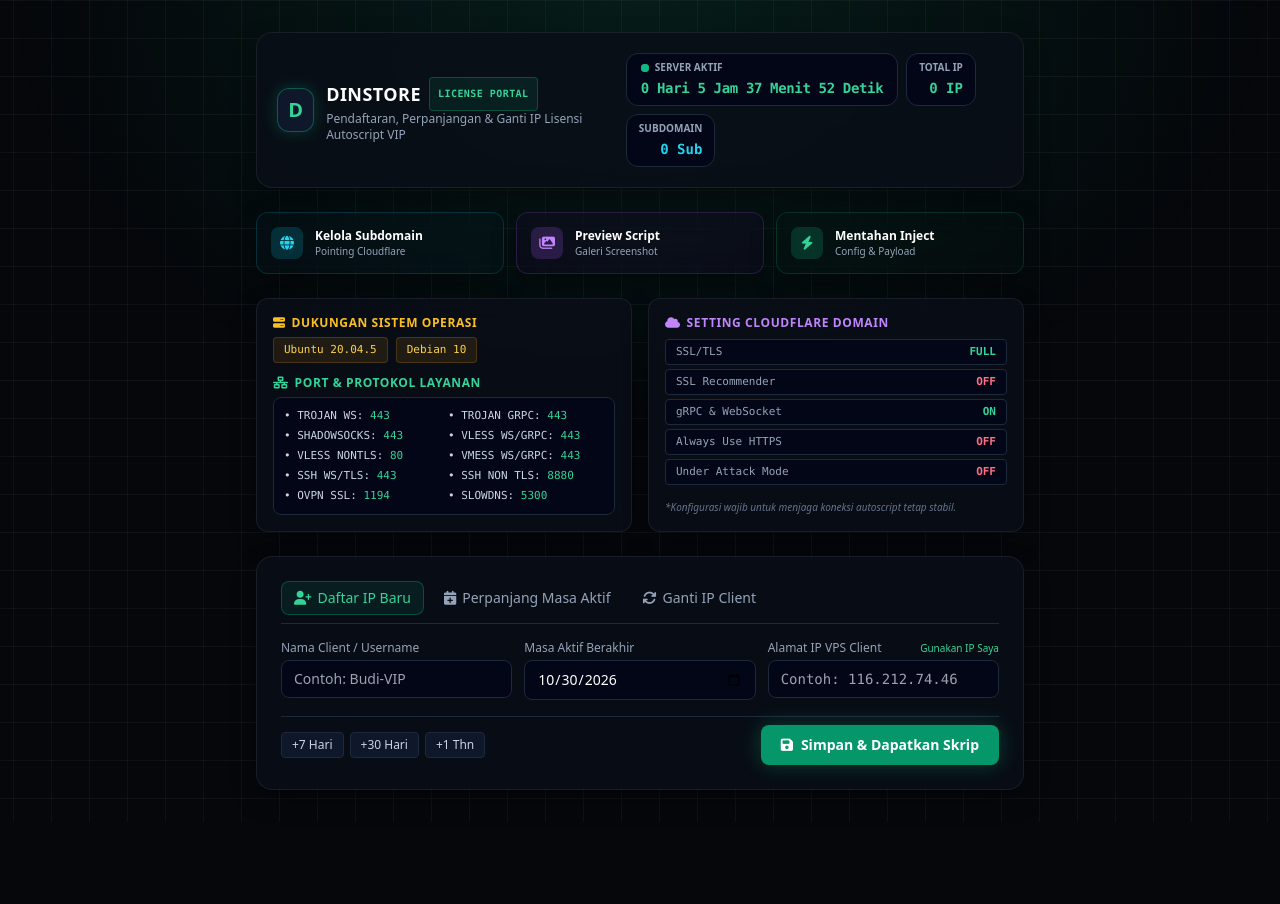
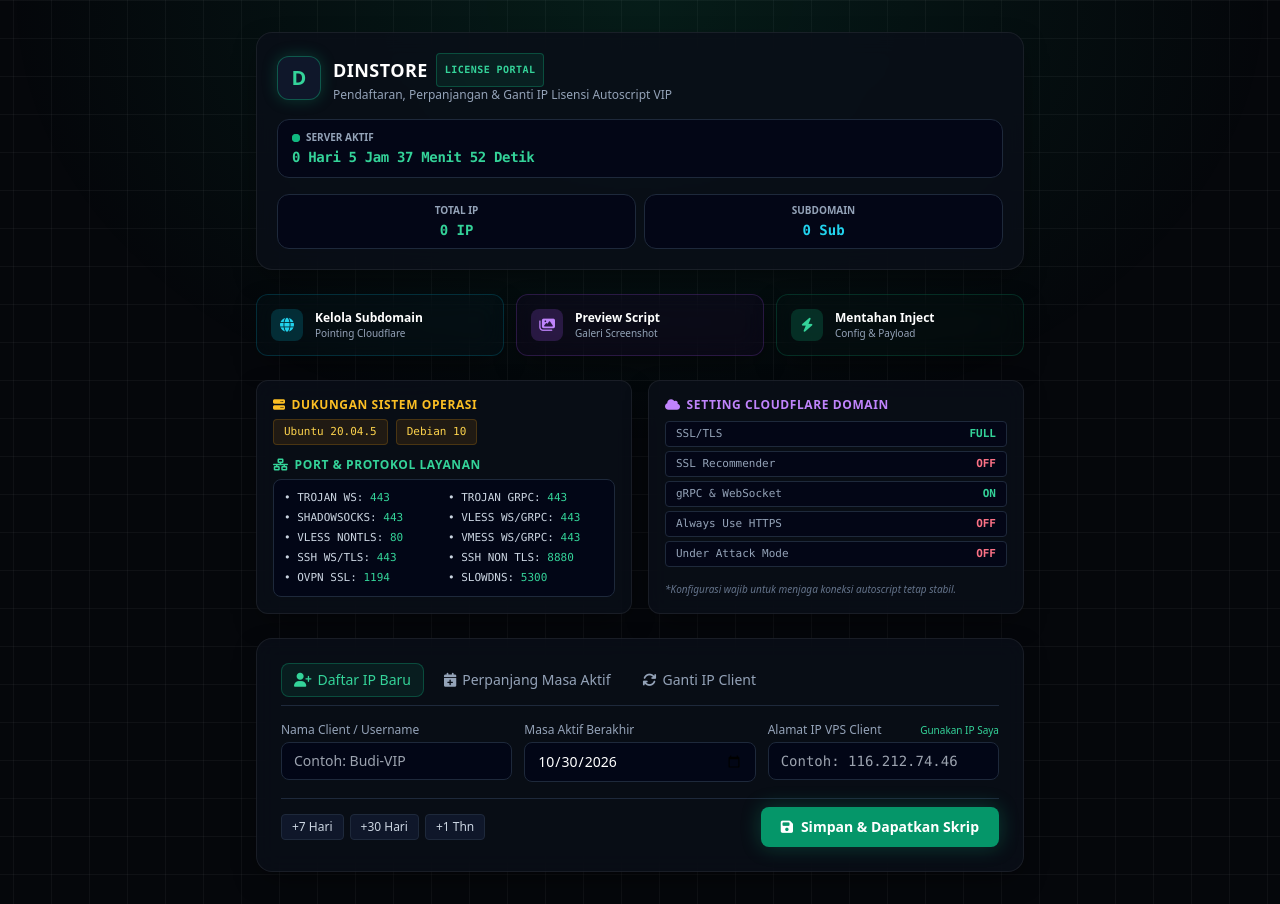
Before and after one commit to DINSTORE99/izinip, a website: page public/index.html in a window 1280 px wide. Before the commit the page ends 822 px from the top, so only its background shows below. Drawn offline with nearby package versions, Linux system fonts and the light colour scheme; no server answers.

Commit message:
Update index.html

```diff
--- a/public/index.html
+++ b/public/index.html
@@ -69,8 +69,10 @@
 
     <div class="max-w-3xl w-full space-y-6 relative z-10">
 
-        <!-- Top Header & Angka Statistik + Live Server Aktif -->
-        <div class="glass-panel p-5 rounded-2xl flex flex-col sm:flex-row sm:items-center justify-between gap-4">
+        <!-- Top Header & Angka Statistik -->
+        <div class="glass-panel p-5 rounded-2xl flex flex-col gap-4">
+
+            <!-- Baris 1: Logo & Judul -->
             <div class="flex items-center gap-3">
                 <div class="w-11 h-11 rounded-xl bg-slate-900 border border-emerald-500/40 flex items-center justify-center text-emerald-400 text-xl font-bold shadow-[0_0_15px_rgba(16,185,129,0.25)]">
                     D
@@ -84,11 +86,8 @@
                 </div>
             </div>
 
-            <!-- Bagian Kanan: Live Server Aktif & Statistik Total -->
-            <div class="flex flex-wrap items-center gap-2 text-right">
-
-                <!-- Kotak Live Server Aktif (Hari Jam Menit Detik) -->
-                <div class="bg-slate-950/80 px-3.5 py-1.5 rounded-xl border border-slate-800 text-left">
+            <!-- Baris 2: Waktu Server Aktif (Full Width di Atas) -->
+            <div class="bg-slate-950/80 px-3.5 py-2.5 rounded-xl border border-slate-800 text-left w-full">
                 <span class="text-[10px] text-slate-400 uppercase font-semibold flex items-center gap-1.5">
                     <span class="relative flex h-2 w-2">
                         <span class="animate-ping absolute inline-flex h-full w-full rounded-full bg-emerald-400 opacity-75"></span>
@@ -96,22 +95,24 @@
                     </span>
                     Server Aktif
                 </span>
-                    <span id="liveServerUptime" class="text-xs sm:text-sm font-mono font-bold text-emerald-400 tracking-tight">
+                <span id="liveServerUptime" class="text-xs sm:text-sm font-mono font-bold text-emerald-400 tracking-tight block mt-0.5">
                     0 Hari 0 Jam 0 Menit 0 Detik
                 </span>
             </div>
 
-                <!-- Total IP -->
-                <div class="bg-slate-950/80 px-3 py-1.5 rounded-xl border border-slate-800">
+            <!-- Baris 3: Total IP & Subdomain Berjajar Sejajar di Bawah Waktu -->
+            <div class="grid grid-cols-2 gap-2 w-full">
+                <div class="bg-slate-950/80 px-3.5 py-2 rounded-xl border border-slate-800 text-center">
                     <span class="text-[10px] text-slate-400 uppercase font-semibold block">Total IP</span>
-                    <span id="statIpTotal" class="text-xs sm:text-sm font-mono font-bold text-emerald-400">0 IP</span>
+                    <span id="statIpTotal" class="text-xs sm:text-sm font-mono font-bold text-emerald-400 block mt-0.5">0 IP</span>
                 </div>
-                <!-- Total Subdomain -->
-                <div class="bg-slate-950/80 px-3 py-1.5 rounded-xl border border-slate-800">
+
+                <div class="bg-slate-950/80 px-3.5 py-2 rounded-xl border border-slate-800 text-center">
                     <span class="text-[10px] text-slate-400 uppercase font-semibold block">Subdomain</span>
-                    <span id="statSubTotal" class="text-xs sm:text-sm font-mono font-bold text-cyan-400">0 Sub</span>
+                    <span id="statSubTotal" class="text-xs sm:text-sm font-mono font-bold text-cyan-400 block mt-0.5">0 Sub</span>
                 </div>
             </div>
+
         </div>
 
         <!-- Tombol Menu Eksternal -->
@@ -330,8 +331,7 @@
     <script>
         let rawContentCache = "";
 
-        // ================= HITUNGAN LIVE SERVER AKTIF GLOBAL =================
-        // Patokan waktu server seragam untuk semua perangkat (WIB)
+        // Patokan waktu server seragam untuk semua perangkat (WIB / GMT+7)
         const serverStartTime = new Date("2026-10-01T00:00:00+07:00").getTime();
 
         function runLiveUptime() {
@@ -424,7 +424,6 @@
             } catch (e) {}
         }
 
-        // 1. DAFTAR IP BARU
         async function handleRegisterIP(e) {
             e.preventDefault();
             const name = document.getElementById("clientName").value.trim();
@@ -469,7 +468,6 @@
             }
         }
 
-        // 2. PERPANJANG MASA AKTIF IP
         async function handleRenewIP(e) {
             e.preventDefault();
             const ip = document.getElementById("renewIp").value.trim();
@@ -537,7 +535,6 @@
             }
         }
 
-        // 3. GANTI IP VPS CLIENT
         async function handleChangeIP(e) {
             e.preventDefault();
             const oldIp = document.getElementById("oldIpInput").value.trim();
```
Lines whose indentation alone changed are shown as unchanged.
